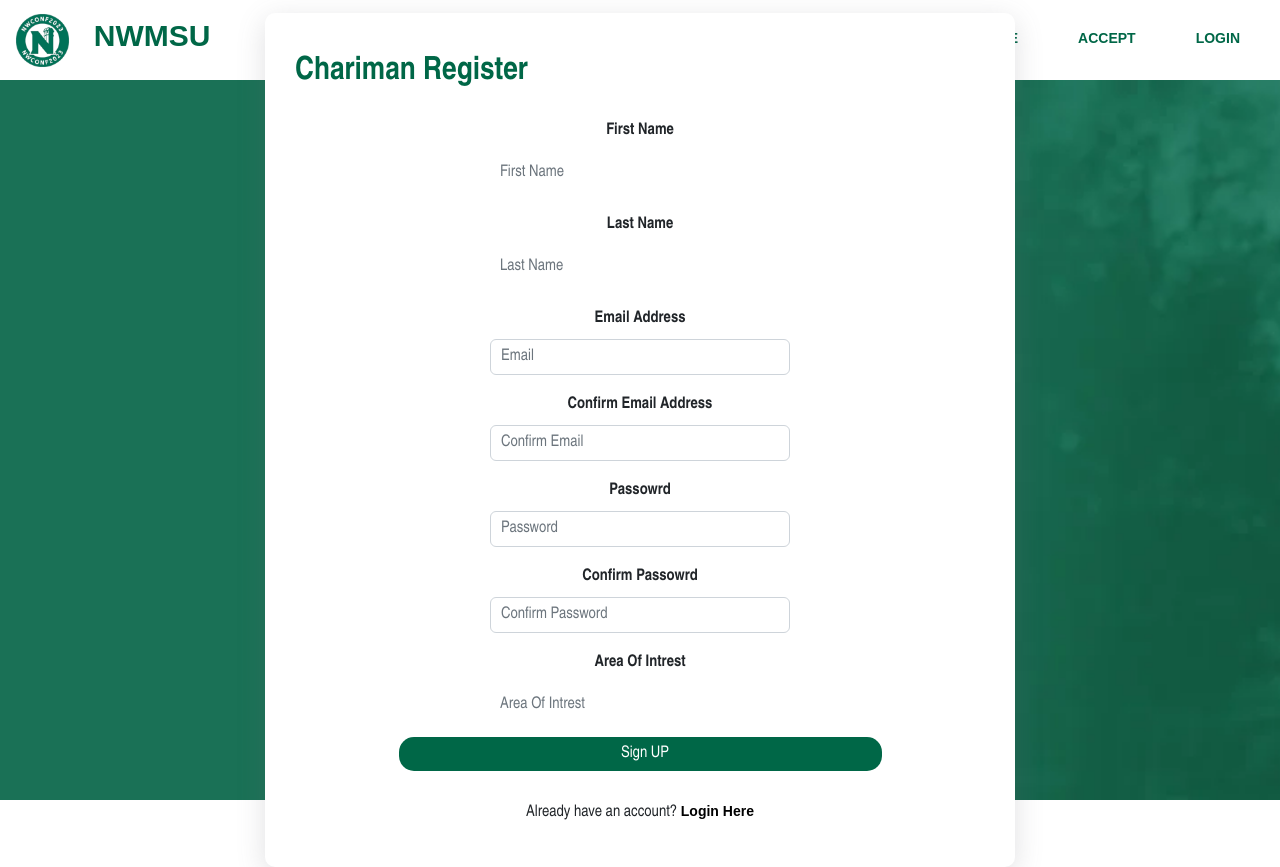
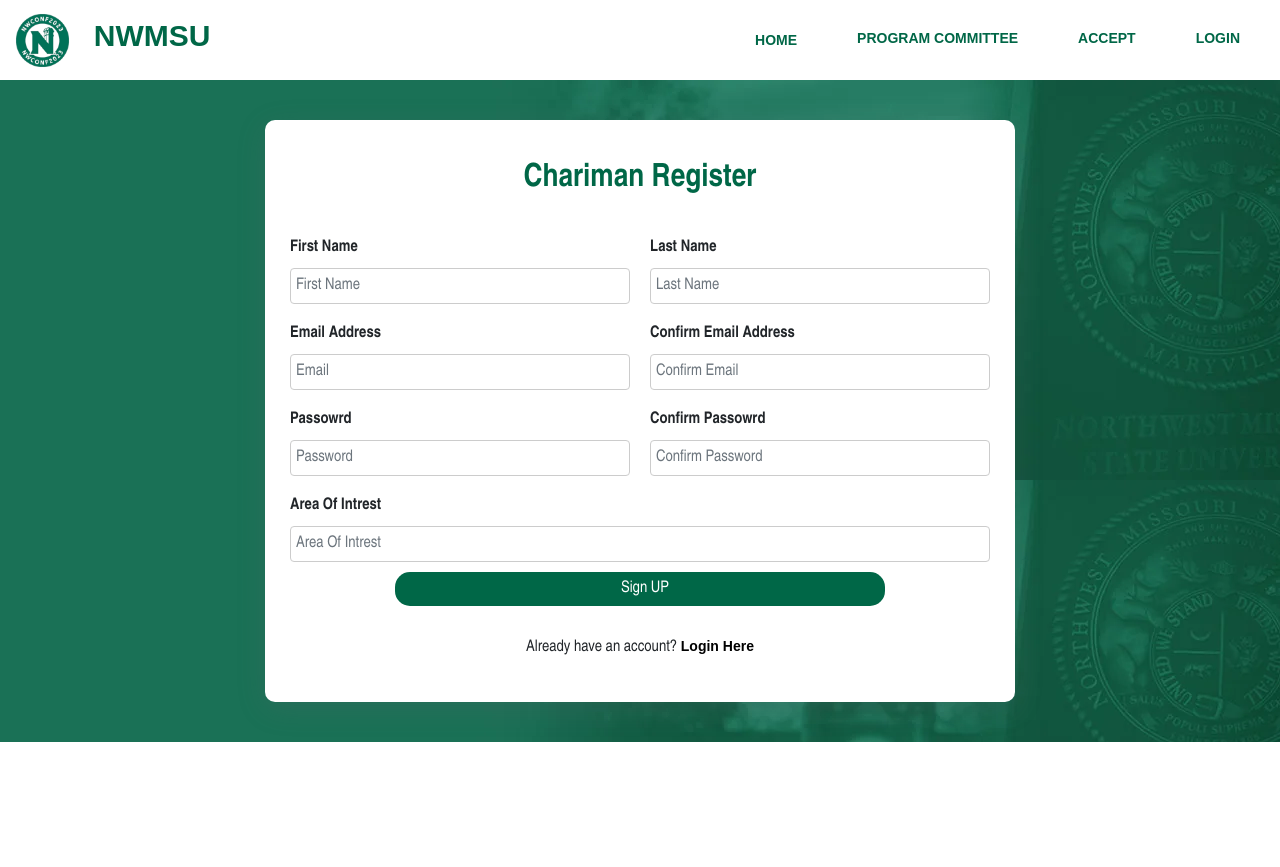
Before and after one commit to Prathyusha-Maram/demoConference, a React (Create React App) app in the folder nwconf2023-fe-development/: page /admin/register in a window 1280 px wide. After the commit the page ends 800 px from the top, so only its background shows below. Built offline with nearby package versions, Linux system fonts and the light colour scheme.

Commit message:
admin ui

```diff
--- a/nwconf2023-fe-development/src/pages/loginPage/LoginTabs/AdminSignUpPage.jsx
+++ b/nwconf2023-fe-development/src/pages/loginPage/LoginTabs/AdminSignUpPage.jsx
@@ -91,57 +91,83 @@ const AdminSignUpPage = () => {
     }
   }
   return (
-    <div className="login-page-container">
-      <div className="login-con">
-        <h2>Chariman Register</h2>
+    <div className="login-container">
+      <div className="login-con" style={{ margin: "40px 0" }}>
+        <h2 style={{textAlign:"center"}}>Chariman Register</h2>
         <div className="login-input-con new">
+		    <form onSubmit={AdminSignup}style={{ display:"flex", flexDirection:"column" }}>
+          <div className="nameContainer" style={{ display: 'flex', width:"700px" }}>
+          <div style={{flex: 1}}>
           <label htmlFor="firstName">First Name</label>
           <input
             type="text" className={`form-control ${firstNameError ? 'is-invalid' : ''}`} id="firstName"
             placeholder="First Name"
             onChange={(e) => setFirstName(e.target.value)}
+            style={{ border: '1px solid #ccc', borderRadius: '4px', padding: '5px' , width: "100%" }}
           />
           {firstNameError && <div className="invalid-feedback">{firstNameError}</div>}
+          </div>
+          <div style={{ marginLeft: "20px", flex:1 }}>
           <label htmlFor="lastName">Last Name</label>
           <input
             type="text" className={`form-control ${lastNameError ? 'is-invalid' : ''}`} id="lastName"
             placeholder="Last Name"
             onChange={(e) => setLastName(e.target.value)}
+            style={{ border: '1px solid #ccc', borderRadius: '4px', padding: '5px' , width: "100%" }}
           />
           {lastNameError && <div className="invalid-feedback">{lastNameError}</div>}
+          </div>
+          </div>
+          <div className="emailContainer" style={{ display: "flex", width:"700px"}}>
+          <div style={{flex: 1}}>
           <label htmlFor="email">Email Address</label>
           <input
             type="email" className={`form-control ${emailError ? 'is-invalid' : ''}`} id="email"
             placeholder="Email"
             onChange={(e) => setSignUpReviewerEmail(e.target.value)}
+            style={{ border: '1px solid #ccc', borderRadius: '4px', padding: '5px' , width: "100%" }}
           />
           {emailError && <div className="invalid-feedback">{emailError}</div>}
+          </div>
+          <div style={{ marginLeft: "20px", flex:1 }}>
           <label htmlFor="confirmEmail">Confirm Email Address</label>
           <input
             type="email" className={`form-control ${confirmEmailError ? 'is-invalid' : ''}`} id="confirmEmail"
             placeholder="Confirm Email"
             onChange={(e) => setConfirmSignUpReviewerEmail(e.target.value)}
+            style={{ border: '1px solid #ccc', borderRadius: '4px', padding: '5px' , width: "100%" }}
           />
           {confirmEmailError && <div className="invalid-feedback">{confirmEmailError}</div>}
+          </div>
+          </div>
+          <div className="emailContainer" style={{ display: "flex", width:"700px"}}>
+          <div style={{flex: 1}}>
           <label htmlFor="password">Passowrd</label>
           <input
             type="password" className={`form-control ${passwordError ? 'is-invalid' : ''}`} id="password"
             placeholder="Password"
             onChange={(e) => setSignUpReviewerPassword(e.target.value)}
+            style={{ border: '1px solid #ccc', borderRadius: '4px', padding: '5px' , width: "100%" }}
           />
           {passwordError && <div className="invalid-feedback">{passwordError}</div>}
+          </div>
+          <div style={{ marginLeft: "20px", flex:1 }}>
           <label htmlFor="confrimPassword">Confirm Passowrd</label>
           <input
             type="password" className={`form-control ${confirmPasswordError ? 'is-invalid' : ''}`} id="confirmpassword"
             placeholder="Confirm Password"
             onChange={(e) => setConfirmSignUpReviewerPassword(e.target.value)}
+            style={{ border: '1px solid #ccc', borderRadius: '4px', padding: '5px' , width: "100%" }}
           />
           {confirmPasswordError && <div className="invalid-feedback">{confirmPasswordError}</div>}
+          </div>
+          </div>
           <label htmlFor="areaOfIntrest">Area Of Intrest</label>
           <input
             type="text" className={`form-control ${interestsError ? 'is-invalid' : ''}`} id="interests"
             placeholder="Area Of Intrest"
             onChange={(e) => setAreaOfInterest(e.target.value)}
+            style={{ border: '1px solid #ccc', borderRadius: '4px', padding: '5px' , width: "100%" }}
           />
           {reivewerSignUpTost ? (
             <strong style={{ color: "green" }}>Sign up Sucessfull</strong>
@@ -153,7 +179,10 @@ const AdminSignUpPage = () => {
           ) : (
             ""
           )}
+          <div style={{ display: 'flex', justifyContent: 'center' }}>
           <button onClick={AdminSignup}>Sign UP</button>
+		  </div>
+          </form>
           <p> Already have an account? <NavLink to="/committee/login">Login Here</NavLink> </p>
         </div>
       </div>
```
